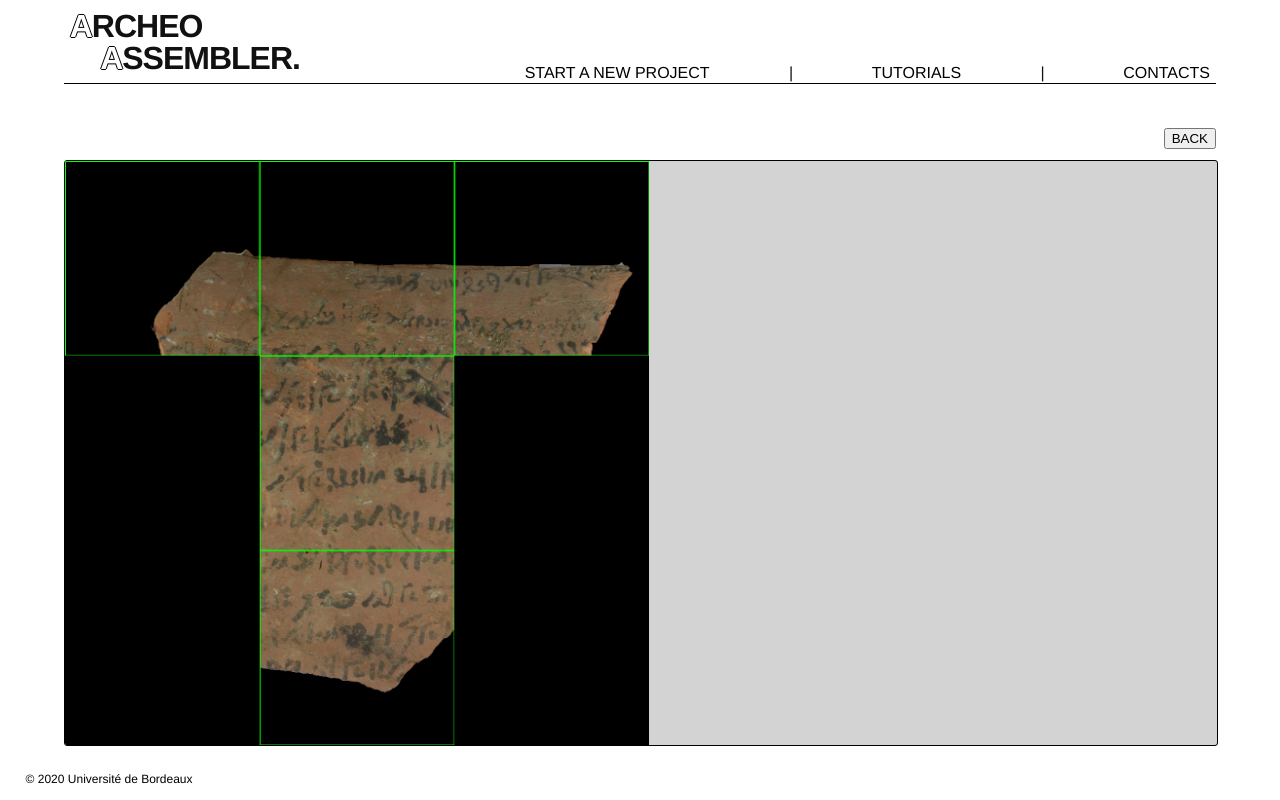
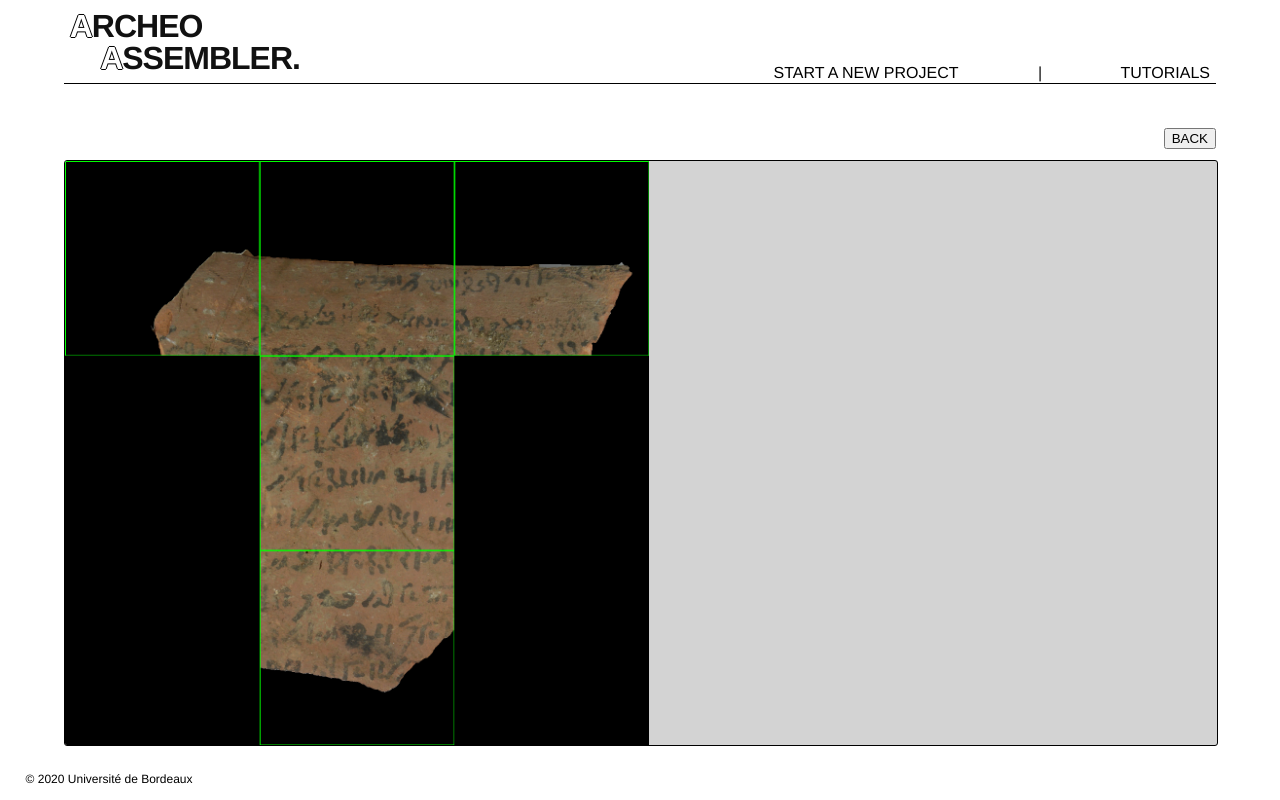
Before and after one commit to lpetrus32/ArcheoAssembler, a plain HTML site: page src/index2.html in a window 1280 px wide. Drawn offline with Linux system fonts and the light colour scheme.

Commit message:
Update index2.html

```diff
--- a/src/index2.html
+++ b/src/index2.html
@@ -3,6 +3,7 @@ ArcheoAssembler. Project
 M1 BioInformatique
 Projet de programmation
 Référente/Cliente : Ostertag Cécilia
+HTML FILE - 2/3
 -->
 
 <!DOCTYPE html>
@@ -19,12 +20,10 @@ Référente/Cliente : Ostertag Cécilia
         <button id="restart" onclick="window.location.reload()">START A NEW PROJECT</button>
         |
         <button id="tutorials">TUTORIALS</button>
-        |
-        <button id="contacts" href="#bas">CONTACTS</button>
         </div>
     </header>
     <button id="backToMain" onclick=window.location.href='index.html'>BACK</button>
-        <!--TABLE BLOCK-->
+        <!--GRAPH BLOCK-->
         <div class="block" id="graphsBlock">
 
         </div>
```
